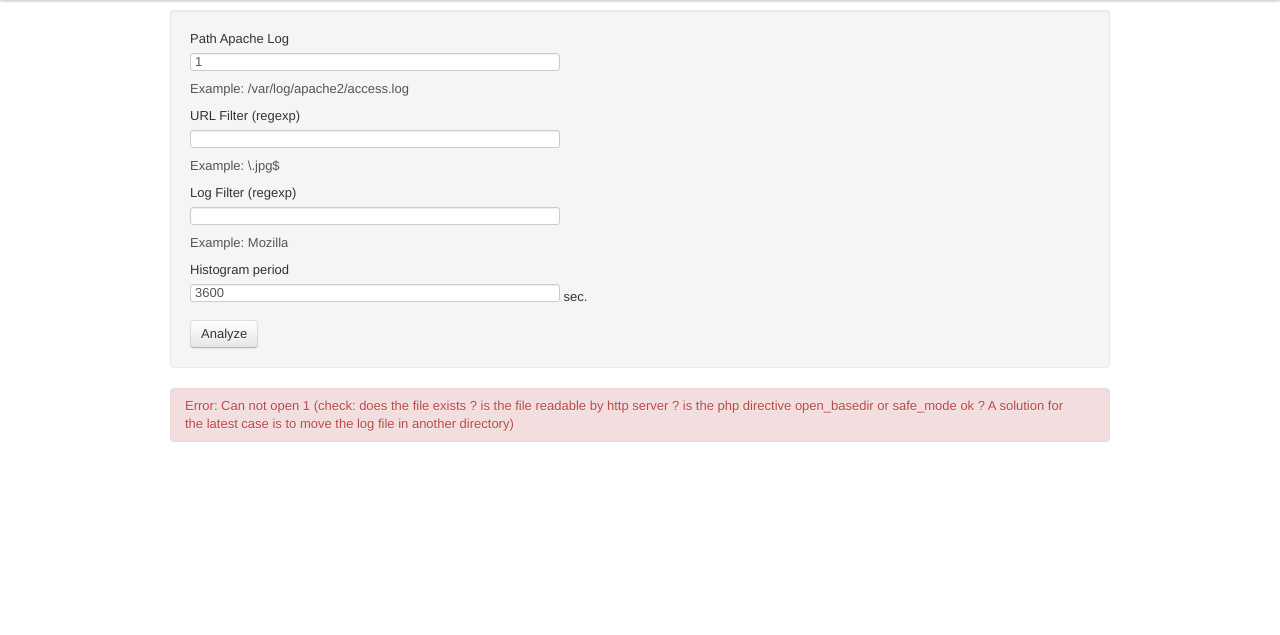
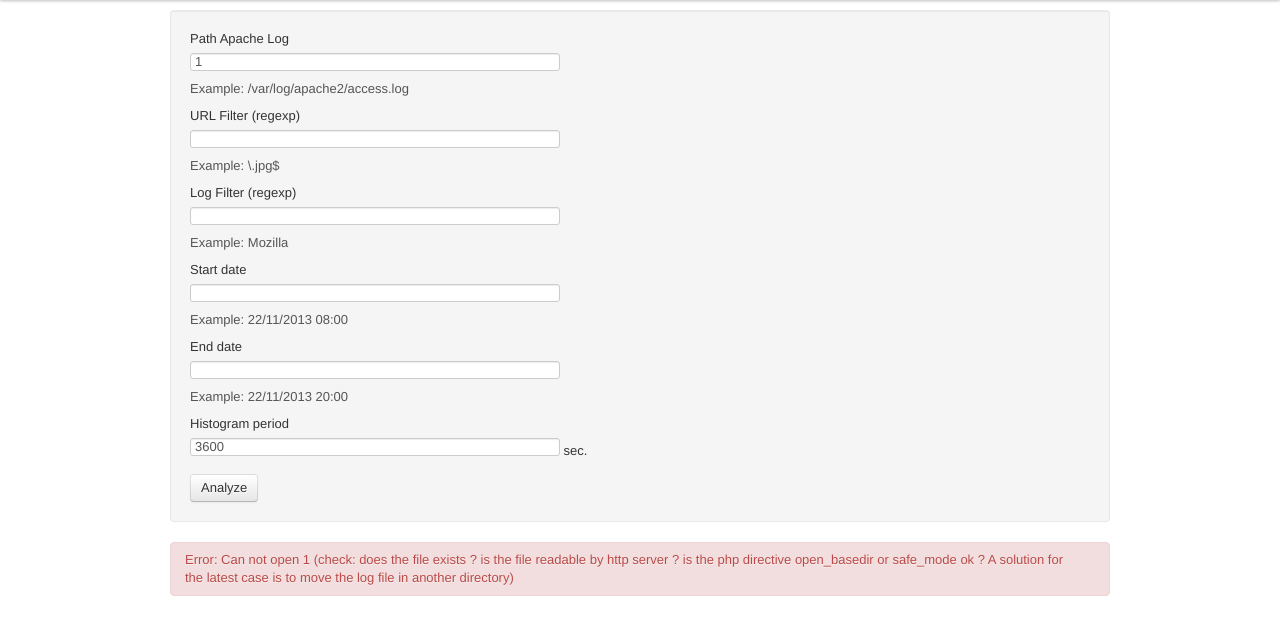
Before and after one commit to tmarly/http_log_analyzer, a PHP site: page /?logpath=1 in a window 1280 px wide. Shown: the part 40-675 px from the top of the page. Run offline with PHP 8.4, Linux system fonts and the light colour scheme; data that the repository does not hold is empty; some libraries are stand-ins or nearby versions.

Commit message:
start & end date

```diff
--- a/index.php
+++ b/index.php
@@ -25,6 +25,12 @@
 		<label>Log Filter (regexp)</label>
 		<input type='text' class='span5' name='logfilter' value='<?php echo $_GET['logfilter'] ?>' />
 		<span class="help-block">Example: Mozilla</span>
+		<label>Start date</label>
+		<input type='text' class='span5' name='start_date' value='<?php echo $_GET['start_date']  ?>' />
+		<span class='help-block'>Example: 22/11/2013 08:00</span>
+		<label>End date</label>
+		<input type='text' class='span5' name='end_date' value='<?php echo $_GET['end_date']  ?>' />
+		<span class='help-block'>Example: 22/11/2013 20:00</span>
 		<label>Histogram period</label>
 		<input type='text' class='span5' name='histo_period' value='<?php echo $_GET['histo_period'] ? $_GET['histo_period'] : '3600' ?>' /> sec.
 		<span class='help-block'></span>
@@ -40,9 +46,17 @@ if (isset($_GET['logpath'])) {
 	if (trim($log_filter) == '') {
 		$log_filter = false;
 	}
+	$start_date = isset($_GET['start_date']) ? $_GET['start_date'] : '';
+	if (trim($start_date) == '') {
+		$start_date = false;
+	}
+	$end_date = isset($_GET['end_date']) ? $_GET['end_date'] : '';
+	if (trim($end_date) == '') {
+		$end_date = false;
+	}
 	require_once('lib/lib.inc.php');
 	try {
-		$log = new LogAnalyzer($_GET['logpath'], $url_filter, $log_filter, $_GET['histo_period']);
+		$log = new LogAnalyzer($_GET['logpath'], $url_filter, $log_filter, $start_date, $end_date, $_GET['histo_period']);
 		include('lib/_log_results.php');
 	} catch (Exception $e) {
 	   echo "<div class='alert alert-error'> Error: " . $e->getMessage() . "</div>";
--- a/lib/lib.inc.php
+++ b/lib/lib.inc.php
@@ -48,7 +48,7 @@ class LogAnalyzer {
 	 * @param $histo_dela In seconds.
 	 * @param $url_filter regexp, or false if no regexp.
 	 */
-	public function __construct($filename,$url_filter, $log_filter, $histo_period) {
+	public function __construct($filename,$url_filter, $log_filter, $start_date, $end_date, $histo_period) {
 		global $config;
 
 		// make a PECL regexp
@@ -58,6 +58,9 @@ class LogAnalyzer {
 		if ($log_filter !== false) {
 			$log_filter = '/' . $log_filter . '/';
 		}
+
+		$start_date = $start_date ? DateTime::createFromFormat('d/m/Y H:i', $start_date)->getTimestamp() : 0;
+		$end_date = $end_date ? DateTime::createFromFormat('d/m/Y H:i', $end_date)->getTimestamp() : PHP_INT_MAX;
 
 		// Convert string => int ! and store it for later
 		$histo_period = intval($histo_period);
@@ -70,7 +73,7 @@ class LogAnalyzer {
 		}
 		$index_min = PHP_INT_MAX;
 		$index_max = 0;
-		$datetime_format = $config['log_format']['date_format'] . ' ' . $config['log_format']['time_format'] . ' ' . $config['log_format']['tz_format'];
+		$datetime_format = $config['log_format']['date_format'] . ' ' . $config['log_format']['time_format'] /*. ' ' . $config['log_format']['tz_format']*/;
 		$i_max = max($config['log_format']['url_index'], $config['log_format']['date_index'], $config['log_format']['time_index'], $config['log_format']['tz_index'], $config['log_format']['bytes_index'], $config['log_format']['status_index']);
 		while (($log = fgets($fp)) !== false) {
 			if ($log_filter !== false && preg_match($log_filter, $log) == 0) {
@@ -85,8 +88,9 @@ class LogAnalyzer {
 			if ($nb_matches > $i_max && ($url_filter == false || preg_match($url_filter, $matches[$config['log_format']['url_index']]) > 0)) {
 
 				// compute the timestamp
-				$timestamp = DateTime::createFromFormat($datetime_format, $matches[$config['log_format']['date_index']] . " " . $matches[$config['log_format']['time_index']] . " " . $matches[$config['log_format']['tz_index']])->getTimestamp();
+				$timestamp = DateTime::createFromFormat($datetime_format, $matches[$config['log_format']['date_index']] . " " . $matches[$config['log_format']['time_index']] /* . " " . $matches[$config['log_format']['tz_index']] */)->getTimestamp();
 
+				if ($timestamp >= $start_date && $timestamp <= $end_date) {
 					// Compute the column (bar) number
 					$index = floor($timestamp / $histo_period) * $histo_period;
 					$index_min = min($index_min, $index);
@@ -133,6 +137,7 @@ class LogAnalyzer {
 					// security
 					if (count($this->requests_histo) > $config['nb_bars_max']) {
 						throw new Exception("Too many columns in the graph, please increase the Histogram Period");
+					}
 				}
 			}
 //else {
```
Lines whose indentation alone changed are shown as unchanged.
